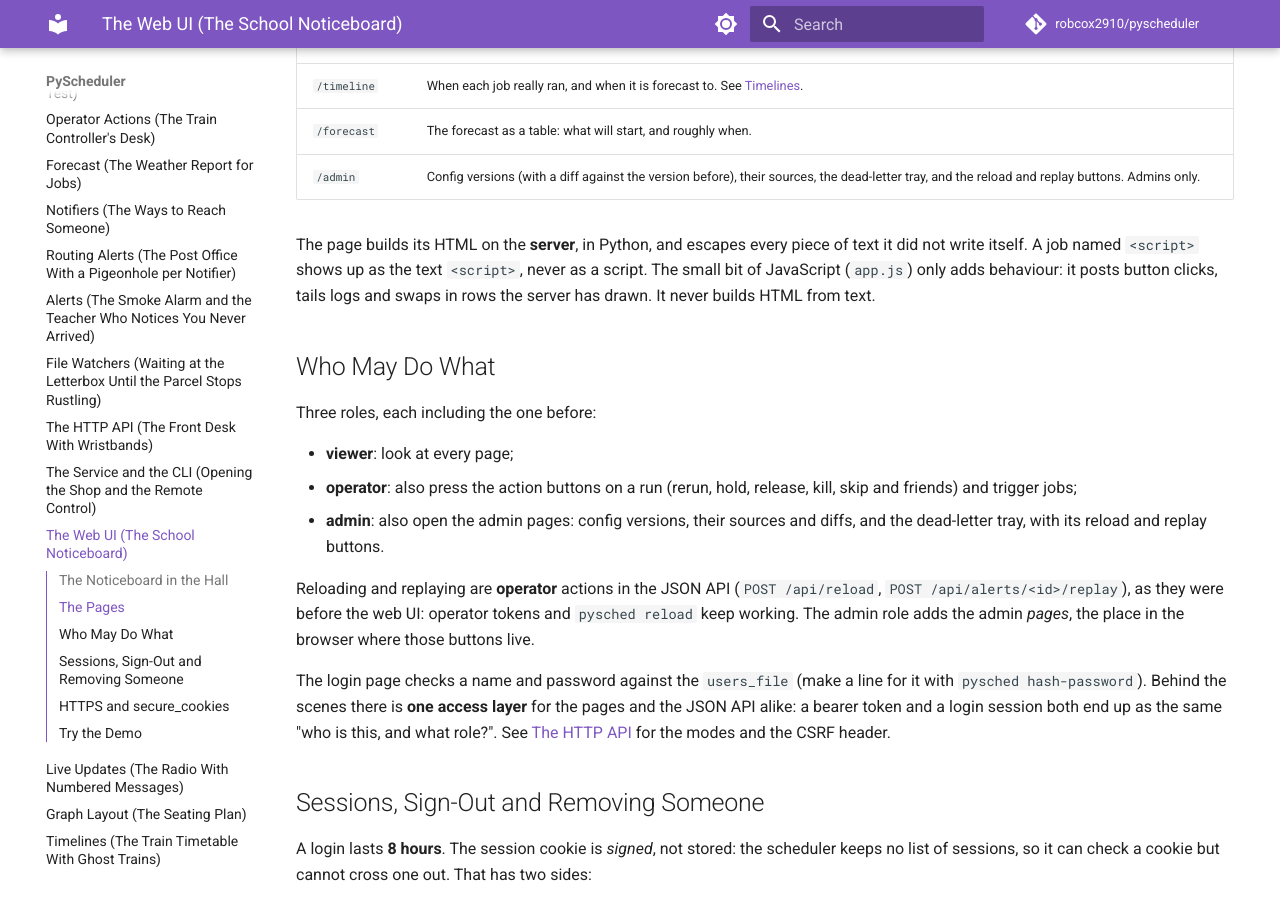
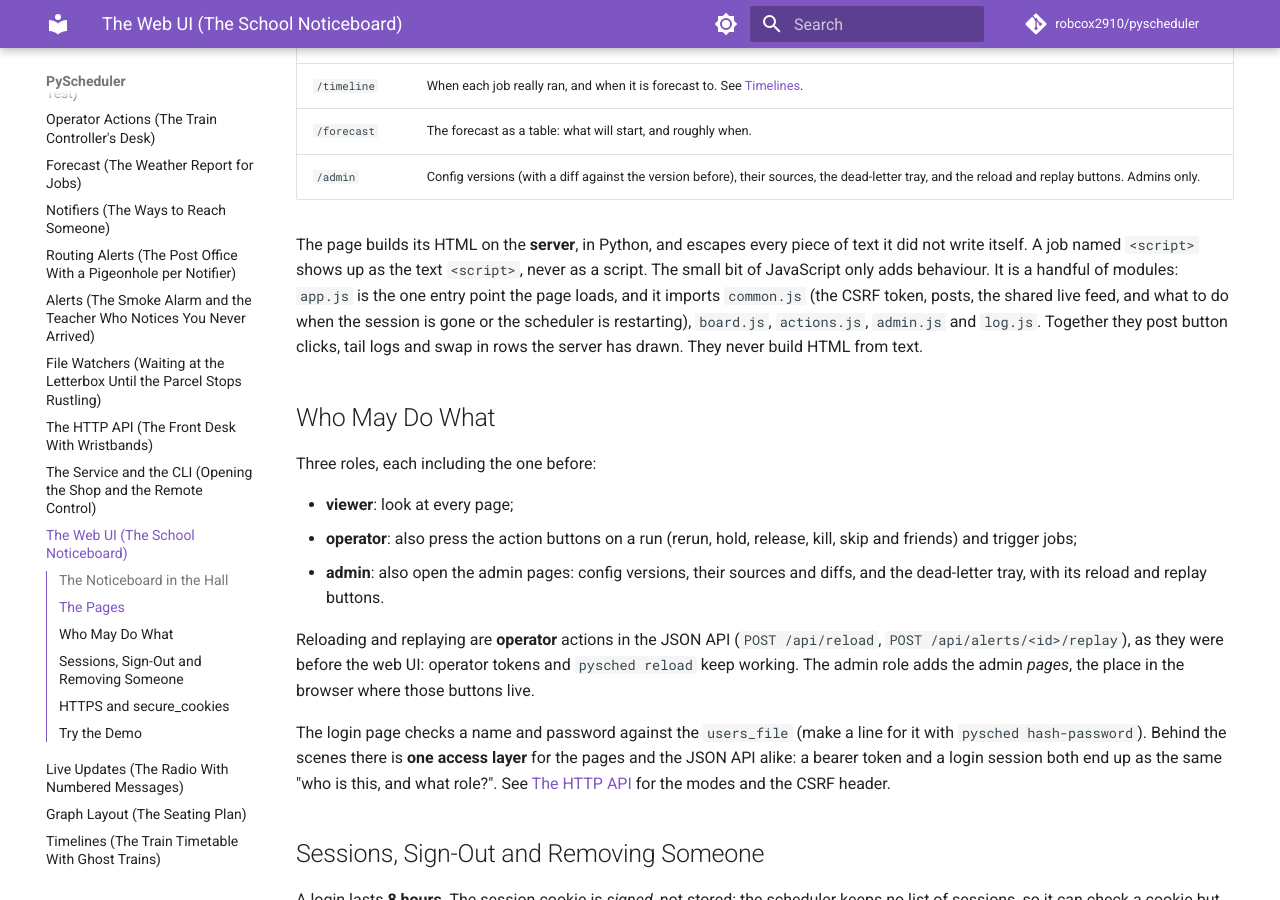
Before and after one commit to robcox2910/pyscheduler, an MkDocs documentation site: the page built from docs/concepts/web-ui.md, in a window 1280 px wide and 900 px high, scrolled down 671 px. Built offline with MkDocs 1.6.1 and Material for MkDocs 9.7.7, drawn with Linux system fonts in a browser that asks for light colours; comment, search, counter and statistics services are not loaded.

Commit message:
docs: describe the web UI script as app.js plus modules
Co-Authored-By: Claude Opus 5.5 <noreply@anthropic.com>

```diff
--- a/docs/concepts/web-ui.md
+++ b/docs/concepts/web-ui.md
@@ -27,8 +27,12 @@ red card. Everything else follows in the order it was scheduled.
 The page builds its HTML on the **server**, in Python, and escapes every
 piece of text it did not write itself. A job named `<script>` shows up
 as the text `<script>`, never as a script. The small bit of JavaScript
-(`app.js`) only adds behaviour: it posts button clicks, tails logs and
-swaps in rows the server has drawn. It never builds HTML from text.
+only adds behaviour. It is a handful of modules: `app.js` is the one
+entry point the page loads, and it imports `common.js` (the CSRF token,
+posts, the shared live feed, and what to do when the session is gone or
+the scheduler is restarting), `board.js`, `actions.js`, `admin.js` and
+`log.js`. Together they post button clicks, tail logs and swap in rows
+the server has drawn. They never build HTML from text.
 
 ## Who May Do What
 
```
